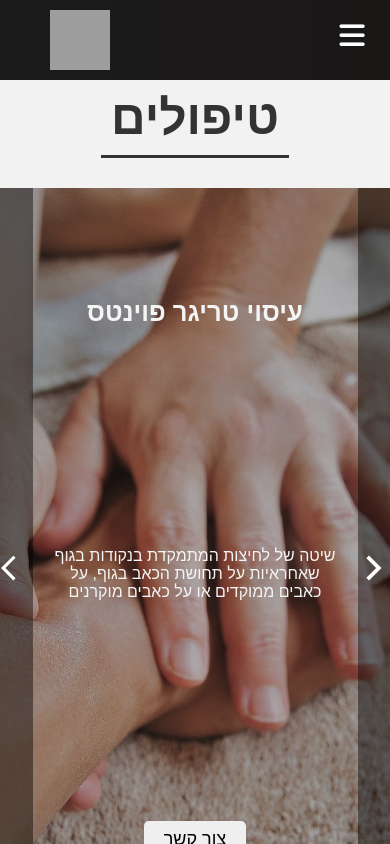
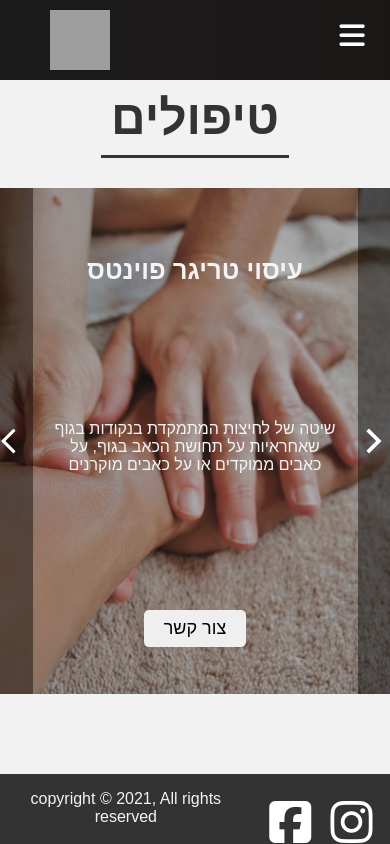
Before and after one commit to uriellevy/nir-toledano-massage-therapist-web, a React (Create React App) app: page /services in a window 390 px wide. Shown: the top 844 px of the page. Built offline with nearby package versions, Linux system fonts and the light colour scheme; grey boxes are pictures that could not be loaded; a web font is replaced by a local one.

Commit message:
service media query changes

```diff
--- a/src/App.css
+++ b/src/App.css
@@ -12,30 +12,16 @@ body {
 }
 
 .home,
-.services,
-.products,
-.sign-up {
+.services {
   display: flex;
-  height: 90vh;
+  height: 70vh;
   align-items: center;
   justify-content: center;
   font-size: 3rem;
 }
 
-/* .products {
-  background-image: url('/images/img-1.jpg');
-  background-position: center;
-  background-size: fill;
-  background-repeat: no-repeat;
-  color: #fff;
-  font-size: 100px;
+@media (max-width: 500px) {
+  .services {
+    height: 60vh;
+  }
 }
-
-.sign-up {
-  background-image: url('/images/img-8.jpg');
-  background-position: center;
-  background-size: cover;
-  background-repeat: no-repeat;
-  color: #fff;
-  font-size: 100px;
-} */
--- a/src/components/pages/Services.css
+++ b/src/components/pages/Services.css
@@ -1,6 +1,6 @@
 .services-container {
   width: 100vw;
-  min-height: 80vh;
+  /* min-height: 80vh; */
   display: flex;
   flex-direction: column;
   align-items: center;
```
